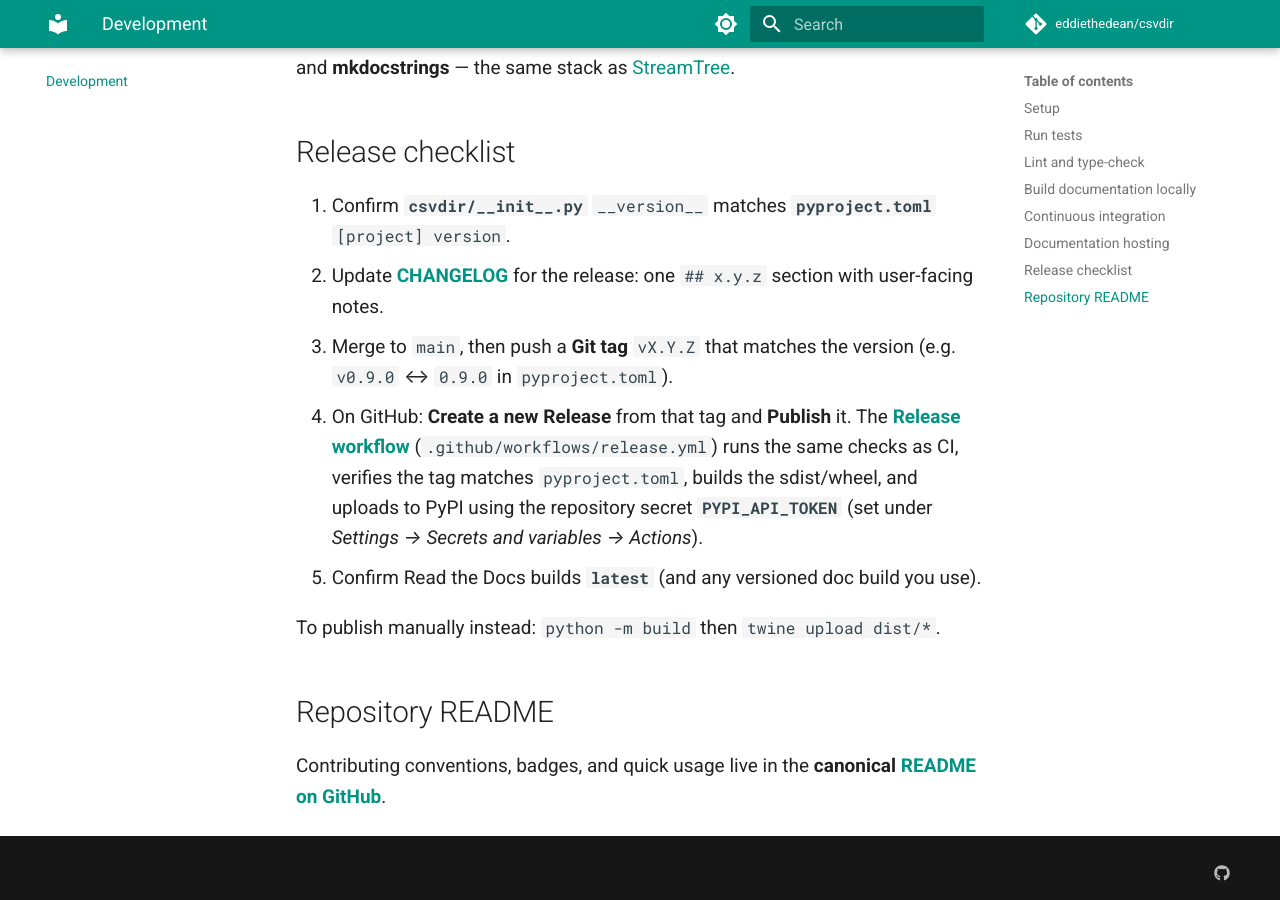
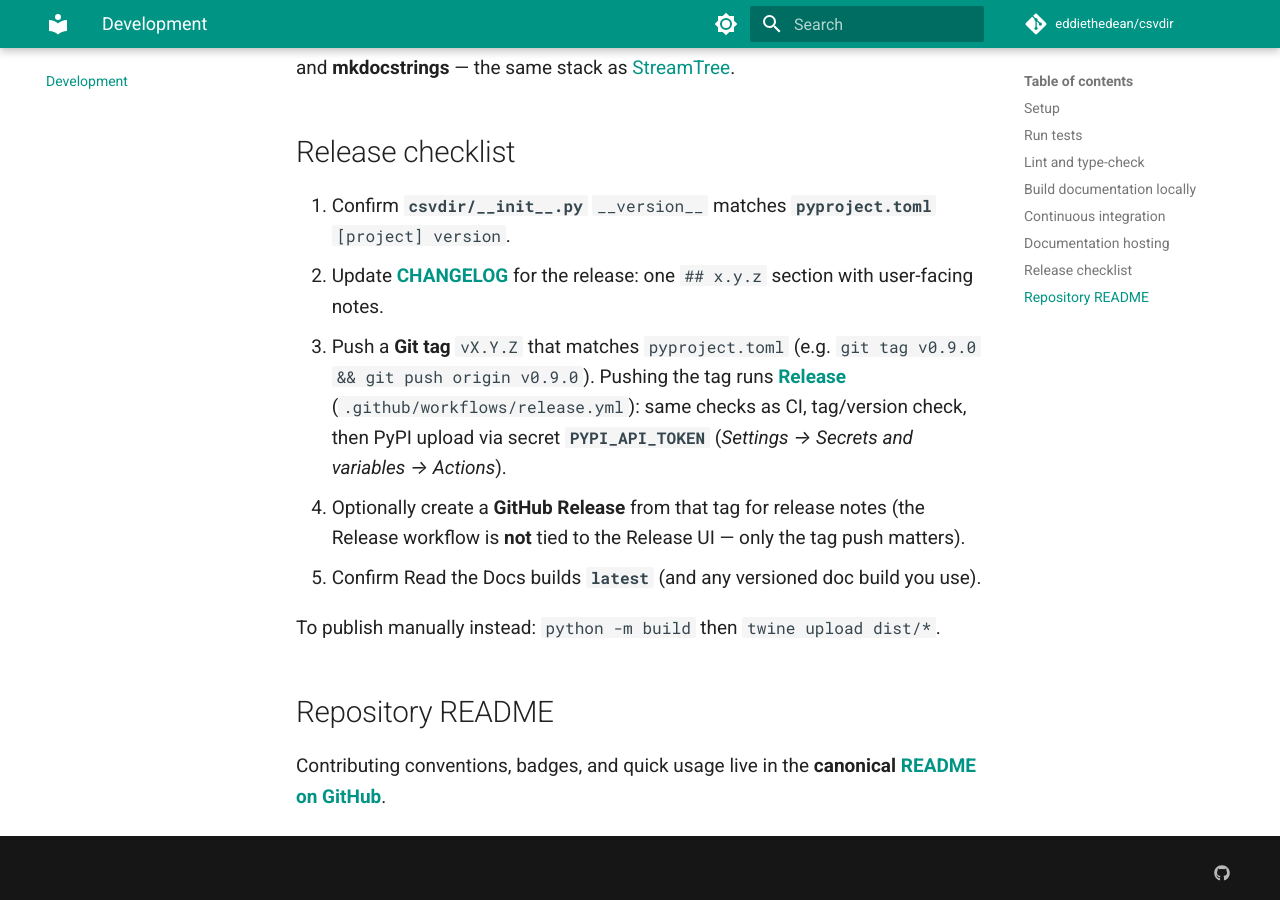
Before and after one commit to eddiethedean/csvdir, an MkDocs documentation site: the page built from docs/development.md, in a window 1280 px wide and 900 px high, scrolled down 1594 px. Built offline with MkDocs 1.6.1 and Material for MkDocs 9.7.7, drawn with Linux system fonts in a browser that asks for light colours; comment, search, counter and statistics services are not loaded.

Commit message:
Trigger PyPI release workflow on version tag push
Replace release:published with push tags v*.*.* so git push origin vX.Y.Z
runs checks and upload. Use github.ref_name for version check; document
that GitHub Release UI is optional.

```diff
--- a/docs/development.md
+++ b/docs/development.md
@@ -57,8 +57,8 @@ Docs are built on [Read the Docs](https://csvdir.readthedocs.io/) from `.readthe
 
 1. Confirm **`csvdir/__init__.py`** `__version__` matches **`pyproject.toml`** `[project] version`.
 2. Update **[CHANGELOG](CHANGELOG.md)** for the release: one `## x.y.z` section with user-facing notes.
-3. Merge to `main`, then push a **Git tag** `vX.Y.Z` that matches the version (e.g. `v0.9.0` ↔ `0.9.0` in `pyproject.toml`).
-4. On GitHub: **Create a new Release** from that tag and **Publish** it. The **[Release workflow](https://github.com/eddiethedean/csvdir/actions)** (`.github/workflows/release.yml`) runs the same checks as CI, verifies the tag matches `pyproject.toml`, builds the sdist/wheel, and uploads to PyPI using the repository secret **`PYPI_API_TOKEN`** (set under *Settings → Secrets and variables → Actions*).
+3. Push a **Git tag** `vX.Y.Z` that matches `pyproject.toml` (e.g. `git tag v0.9.0 && git push origin v0.9.0`). Pushing the tag runs **[Release](https://github.com/eddiethedean/csvdir/actions)** (`.github/workflows/release.yml`): same checks as CI, tag/version check, then PyPI upload via secret **`PYPI_API_TOKEN`** (*Settings → Secrets and variables → Actions*).
+4. Optionally create a **GitHub Release** from that tag for release notes (the Release workflow is **not** tied to the Release UI — only the tag push matters).
 5. Confirm Read the Docs builds **`latest`** (and any versioned doc build you use).
 
 To publish manually instead: `python -m build` then `twine upload dist/*`.
```
Also changed, not shown: 1 other file.
